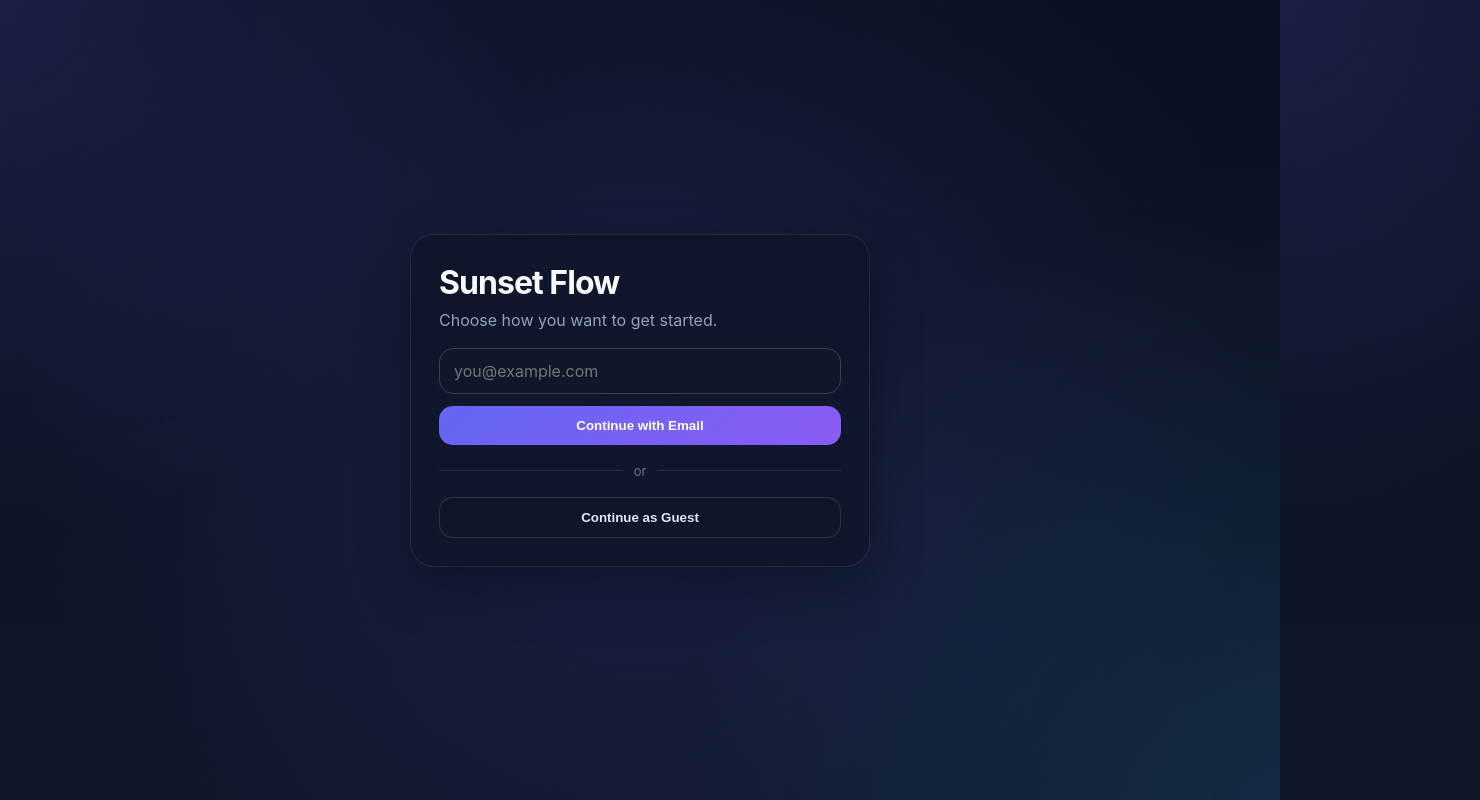
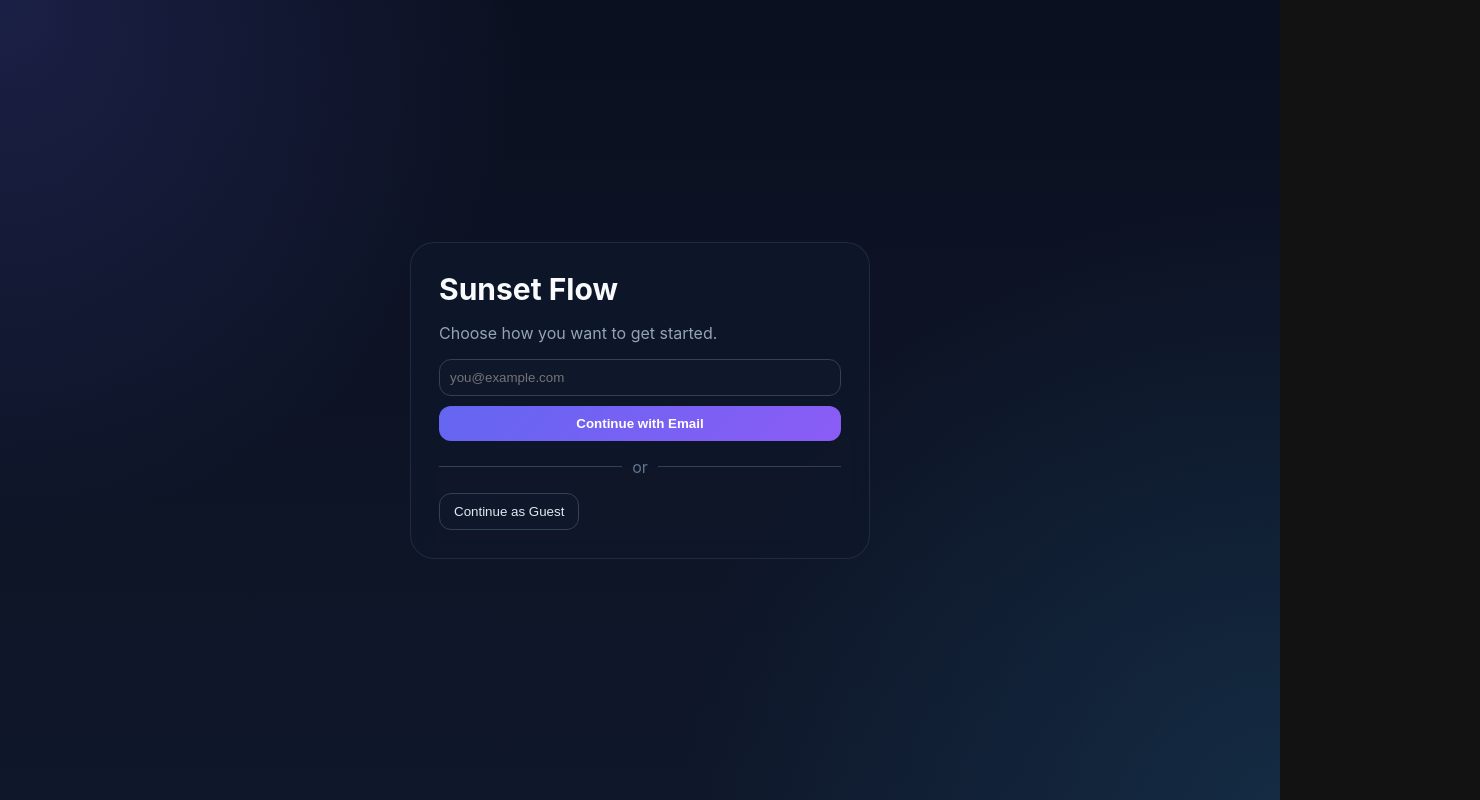
Before and after one commit to widaniel4-del/Kanban-Board, a React (Vite) app: page / in a window 1280 px wide. Shown: the top 800 px of the page, 1480 px wide, since content can reach past the window. Built offline with nearby package versions, Linux system fonts and the light colour scheme.

Commit message:
polished codes

```diff
--- a/src/App.css
+++ b/src/App.css
@@ -1,38 +1,42 @@
-/* Global */
+/* ---------- RESET & BASE ---------- */
+
 * {
   box-sizing: border-box;
 }
 
 :root {
-  font-family: "Inter", system-ui, -apple-system, sans-serif;
+  font-family: "Inter", system-ui, -apple-system, BlinkMacSystemFont, "Segoe UI", sans-serif;
   color-scheme: dark;
 }
 
+html,
+body,
+#root {
+  margin: 0;
+  padding: 0;
+  min-height: 100%;
+}
+
+/* ---------- BACKGROUND ---------- */
+
 body {
-  margin: 0;
   color: #f8fafc;
   background:
     radial-gradient(circle at top left, rgba(99, 102, 241, 0.18), transparent 35%),
     radial-gradient(circle at bottom right, rgba(56, 189, 248, 0.12), transparent 40%),
     linear-gradient(180deg, #0b1020 0%, #0f172a 100%);
+  background-attachment: fixed;
 }
 
 #root {
   min-height: 100vh;
 }
 
+/* ---------- APP LAYOUT ---------- */
+
 .app-shell {
   min-height: 100vh;
   padding: 32px 20px;
-  position: relative;
-}
-
-.app-shell::before {
-  content: "";
-  position: absolute;
-  inset: -200px;
-  background: radial-gradient(circle, rgba(99, 102, 241, 0.15), transparent 60%);
-  z-index: -1;
 }
 
 .app {
@@ -40,7 +44,7 @@ body {
   margin: 0 auto;
 }
 
-/* auth */
+/* ---------- AUTH SCREEN ---------- */
 
 .auth-screen {
   min-height: calc(100vh - 64px);
@@ -50,37 +54,34 @@ body {
 
 .auth-card {
   width: min(460px, 100%);
-  background: rgba(15, 23, 42, 0.82);
-  border: 1px solid rgba(148, 163, 184, 0.14);
+  background: rgba(15, 23, 42, 0.85);
+  border: 1px solid rgba(148, 163, 184, 0.15);
   border-radius: 24px;
   padding: 28px;
-  box-shadow: 0 20px 50px rgba(2, 6, 23, 0.35);
-  backdrop-filter: blur(12px);
+  backdrop-filter: blur(10px);
 }
 
 .auth-card h1 {
   margin: 0 0 8px;
-  font-size: 32px;
-  font-weight: 700;
-  letter-spacing: -0.03em;
+  font-size: 30px;
 }
 
 .auth-card p {
-  margin: 0 0 18px;
   color: #94a3b8;
+  margin-bottom: 16px;
 }
 
 .auth-form {
   display: flex;
   flex-direction: column;
-  gap: 12px;
+  gap: 10px;
 }
 
 .auth-divider {
   display: flex;
   align-items: center;
-  gap: 12px;
-  margin: 18px 0;
+  gap: 10px;
+  margin: 16px 0;
   color: #64748b;
 }
 
@@ -89,145 +90,64 @@ body {
   content: "";
   flex: 1;
   height: 1px;
-  background: rgba(148, 163, 184, 0.16);
+  background: #334155;
 }
 
-.auth-divider span {
-  font-size: 13px;
-}
-
-.auth-guest-button {
-  width: 100%;
-}
-
-/* header */
+/* ---------- HEADER ---------- */
 
 .header {
   display: flex;
   justify-content: space-between;
   align-items: center;
   margin-bottom: 24px;
-  gap: 16px;
 }
 
 .header h1 {
   margin: 0;
-  font-size: 34px;
-  font-weight: 700;
-  letter-spacing: -0.03em;
+  font-size: 32px;
 }
 
 .header p {
-  margin: 8px 0 0;
+  margin: 6px 0 0;
   color: #94a3b8;
-  font-size: 15px;
 }
 
 .header-actions {
   display: flex;
-  gap: 12px;
-  align-items: center;
+  gap: 10px;
 }
 
-/* buttons */
+/* ---------- BUTTONS ---------- */
 
 .create-button {
   background: linear-gradient(135deg, #6366f1, #8b5cf6);
   border: none;
-  border-radius: 14px;
-  padding: 12px 18px;
+  border-radius: 12px;
+  padding: 10px 16px;
+  color: white;
   font-weight: 600;
-  color: white;
   cursor: pointer;
-  transition: transform 0.15s ease, opacity 0.15s ease;
 }
 
-.create-button:hover {
-  transform: translateY(-1px);
+.secondary-button {
+  background: #0f172a;
+  border: 1px solid #334155;
+  color: #e2e8f0;
+  padding: 10px 14px;
+  border-radius: 12px;
+  cursor: pointer;
 }
 
-.create-button:disabled {
-  opacity: 0.7;
-  cursor: not-allowed;
+.clear-done-button {
+  background: #ef4444;
+  border: none;
+  color: white;
+  padding: 10px 14px;
+  border-radius: 12px;
+  cursor: pointer;
 }
 
-.secondary-button,
-.clear-done-button {
-  border: 1px solid rgba(248, 250, 252, 0.12);
-  background: rgba(15, 23, 42, 0.7);
-  color: #e2e8f0;
-  padding: 12px 16px;
-  border-radius: 14px;
-  font-weight: 600;
-  cursor: pointer;
-  transition: transform 0.15s ease, opacity 0.15s ease, border-color 0.15s ease;
-}
-
-.secondary-button:hover,
-.clear-done-button:hover {
-  transform: translateY(-1px);
-  border-color: rgba(129, 140, 248, 0.4);
-}
-
-.secondary-button:disabled,
-.clear-done-button:disabled {
-  opacity: 0.5;
-  cursor: not-allowed;
-  transform: none;
-}
-
-/* summary */
-
-.summary-grid {
-  display: grid;
-  grid-template-columns: repeat(3, minmax(180px, 1fr));
-  gap: 16px;
-  margin-bottom: 20px;
-}
-
-.summary-card {
-  background: rgba(15, 23, 42, 0.78);
-  border: 1px solid rgba(148, 163, 184, 0.12);
-  border-radius: 18px;
-  padding: 16px;
-  box-shadow: 0 12px 30px rgba(2, 6, 23, 0.18);
-}
-
-.summary-card span {
-  color: #94a3b8;
-  font-size: 13px;
-}
-
-.summary-card strong {
-  font-size: 28px;
-  display: block;
-  margin-top: 6px;
-}
-
-/* forms */
-
-.composer-section {
-  margin-bottom: 24px;
-}
-
-.task-form {
-  background: rgba(15, 23, 42, 0.78);
-  border: 1px solid rgba(148, 163, 184, 0.12);
-  border-radius: 20px;
-  padding: 18px;
-  box-shadow: 0 12px 30px rgba(2, 6, 23, 0.18);
-}
-
-.task-form-top {
-  margin-bottom: 12px;
-}
-
-.task-form-row {
-  display: grid;
-  grid-template-columns: 180px 180px auto;
-  gap: 12px;
-  margin-top: 12px;
-}
+/* ---------- FORM ---------- */
 
 .input,
 .textarea {
@@ -235,196 +155,114 @@ body {
   border: 1px solid #334155;
   background: #0f172a;
   color: #f8fafc;
-  border-radius: 14px;
-  padding: 12px 14px;
-  font: inherit;
-  outline: none;
-  transition: border-color 0.2s ease;
-}
-
-.input:focus,
-.textarea:focus {
-  border-color: #6366f1;
-}
-
-.input-title {
-  font-size: 15px;
-  font-weight: 600;
+  border-radius: 12px;
+  padding: 10px;
 }
 
 .textarea {
   resize: vertical;
-  min-height: 96px;
 }
 
-/* board */
+/* ---------- BOARD ---------- */
 
 .board {
   display: grid;
-  grid-template-columns: repeat(4, minmax(260px, 1fr));
-  gap: 18px;
+  grid-template-columns: repeat(4, 1fr);
+  gap: 16px;
 }
 
+/* ---------- COLUMN ---------- */
+
 .column {
-  min-height: 460px;
-  background: rgba(15, 23, 42, 0.78);
-  border: 1px solid rgba(148, 163, 184, 0.12);
-  border-radius: 22px;
-  padding: 16px;
-  backdrop-filter: blur(8px);
-  box-shadow: 0 12px 30px rgba(2, 6, 23, 0.18);
-  transition: 0.2s;
-}
-
-.column-over {
-  border-color: #818cf8;
-  transform: translateY(-2px);
+  background: rgba(15, 23, 42, 0.85);
+  border-radius: 18px;
+  padding: 12px;
+  min-height: 400px;
 }
 
 .column-header {
   display: flex;
   justify-content: space-between;
-  margin-bottom: 14px;
-}
-
-.column-header h2 {
-  font-size: 16px;
-  margin: 0;
+  margin-bottom: 10px;
 }
 
 .count {
-  background: #172033;
+  background: #1e293b;
+  padding: 3px 8px;
   border-radius: 999px;
-  padding: 4px 9px;
   font-size: 12px;
 }
+
+.column-over {
+  border: 2px solid #6366f1;
+}
+
+/* ---------- TASK CARDS ---------- */
 
 .task-list {
   display: flex;
   flex-direction: column;
-  gap: 12px;
+  gap: 10px;
 }
 
 .task-card {
-  background: linear-gradient(180deg, #182235 0%, #131c2e 100%);
-  border: 1px solid rgba(148, 163, 184, 0.14);
-  border-radius: 18px;
-  padding: 14px;
-  box-shadow: 0 8px 18px rgba(2, 6, 23, 0.22);
+  background: #1e293b;
+  padding: 12px;
+  border-radius: 14px;
   cursor: grab;
-  transition: all 0.18s ease;
+  transition: 0.2s;
 }
 
 .task-card:hover {
   transform: translateY(-2px);
-  border-color: rgba(129, 140, 248, 0.35);
-}
-
-.task-card:active {
-  cursor: grabbing;
-}
-
-.task-card-dragging {
-  opacity: 0.6;
 }
 
 .task-card h3 {
-  margin: 0 0 8px;
-  font-size: 15px;
+  margin: 0;
+  font-size: 14px;
 }
 
-.task-description {
-  color: #cbd5e1;
-  font-size: 13px;
-}
-
-.task-meta {
-  display: flex;
-  justify-content: space-between;
-  margin-top: 10px;
-  font-size: 12px;
-}
-
-.priority {
-  padding: 5px 9px;
-  border-radius: 999px;
-}
+/* ---------- PRIORITY ---------- */
 
 .priority-low {
-  background: rgba(34, 197, 94, 0.16);
-  color: #86efac;
+  color: #22c55e;
 }
 
 .priority-normal {
-  background: rgba(250, 204, 21, 0.16);
-  color: #fde68a;
+  color: #facc15;
 }
 
 .priority-high {
-  background: rgba(239, 68, 68, 0.16);
-  color: #fca5a5;
+  color: #ef4444;
 }
+
+/* ---------- EMPTY STATE ---------- */
 
 .empty-state {
   text-align: center;
-  padding: 20px;
+  padding: 16px;
   color: #64748b;
-  border: 1px dashed rgba(148, 163, 184, 0.2);
-  border-radius: 14px;
 }
 
+/* ---------- STATUS ---------- */
+
 .status-message {
-  margin-top: 14px;
-  color: #94a3b8;
+  margin-top: 10px;
 }
 
 .status-message.error {
-  color: #fca5a5;
+  color: #ef4444;
 }
 
-.toast {
-  position: fixed;
-  bottom: 20px;
-  right: 20px;
-  background: #111827;
-  padding: 14px;
-  border-radius: 14px;
-}
+/* ---------- RESPONSIVE ---------- */
 
-@media (max-width: 1024px) {
+@media (max-width: 900px) {
   .board {
     grid-template-columns: 1fr 1fr;
   }
-
-  .summary-grid {
-    grid-template-columns: 1fr;
-  }
 }
 
-@media (max-width: 760px) {
-  .app-shell {
-    padding: 20px 14px;
-  }
-
-  .header {
-    flex-direction: column;
-    align-items: stretch;
-  }
-
-  .header-actions {
-    width: 100%;
-  }
-
-  .header-actions button {
-    flex: 1;
-  }
-
-  .task-form-row {
-    grid-template-columns: 1fr;
-  }
-}
-
-@media (max-width: 640px) {
+@media (max-width: 600px) {
   .board {
     grid-template-columns: 1fr;
   }
--- a/src/lib/supabase.ts
+++ b/src/lib/supabase.ts
@@ -41,7 +41,6 @@ export async function signInAsGuest() {
 
   return { success: true, error: null, session: data.session }
 }
-
 export async function signInWithEmail(email: string) {
   const { error } = await supabase.auth.signInWithOtp({
     email,
```
